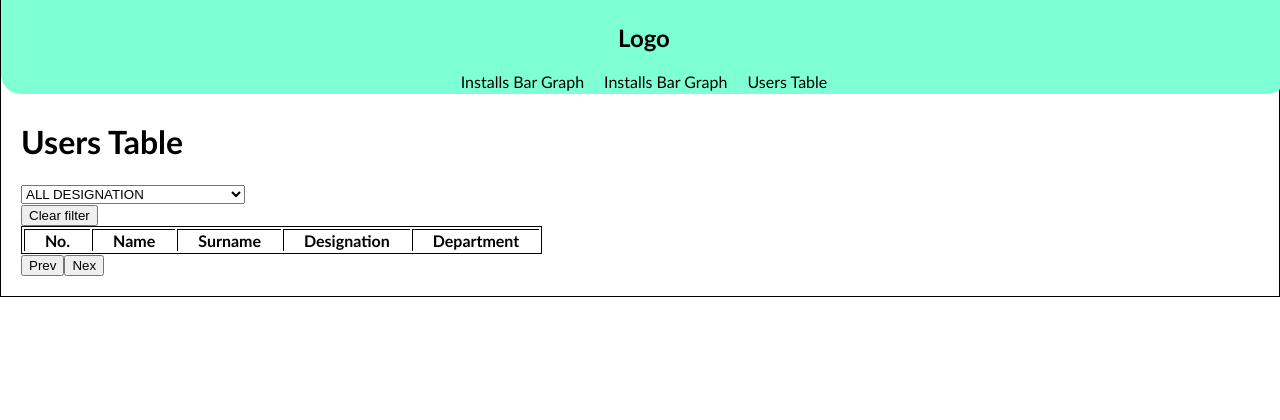
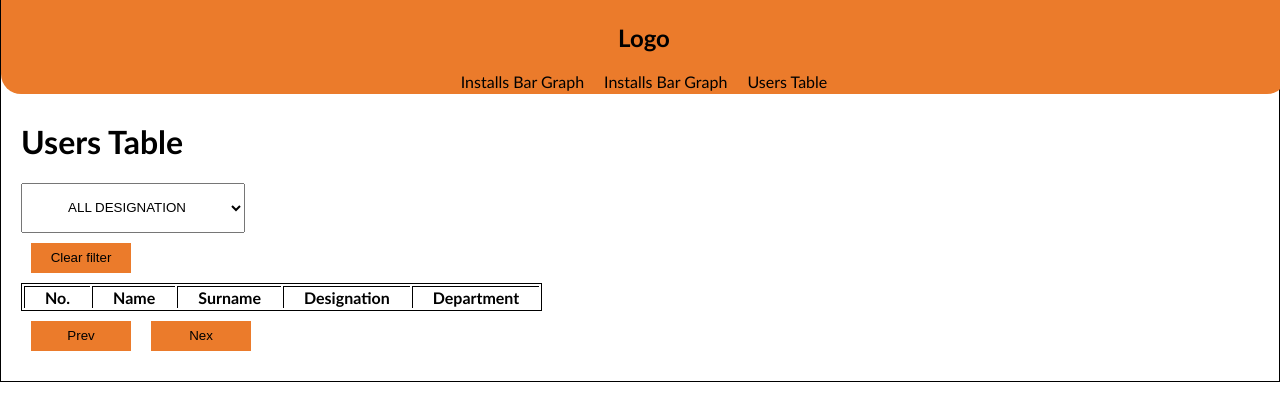
Before and after one commit to NeoDitjoe/myData, a Vue app: page /users-table in a window 1280 px wide. Shown: the top 420 px of the page. Built offline with nearby package versions, Linux system fonts and the light colour scheme.

Commit message:
theme color

```diff
--- a/src/appStyles.css
+++ b/src/appStyles.css
@@ -1,5 +1,5 @@
 .nav {
-  background-color: aquamarine;
+  background-color: rgb(235, 123, 43);
   padding: 3px;
   border-bottom-right-radius: 20px;
   border-bottom-left-radius: 20px;
--- a/src/components/users-table/Users-table.vue
+++ b/src/components/users-table/Users-table.vue
@@ -63,16 +63,19 @@ export default {
     },
 
     nextPage() {
+      if (Number(this.$route.query.page) < Math.floor(this.filteredUserData.length / 10)) {
         this.$router.push({
-        path: this.$router.currentRoute.value.fullPath,
           query: {
             ...this.$route.query,
             page: Number(this.$route.query.page) + 1
           }
         })
+
+        console.log()
         setTimeout(() => {
           window.location.reload()
         }, 100);
+      }
     },
 
     prevPage() {
@@ -93,13 +96,13 @@ export default {
   <h1 class="green">Users Table</h1>
 
   <form @change="designationQuery" action="#">
-    <select ref="designation">
+    <select ref="designation" class="select">
       <option>ALL DESIGNATION</option>
       <option v-for="option in designation" :key="option">{{ option }}</option>
     </select>
   </form>
 
-  <button @click="clearDesignationQuery">Clear filter</button>
+  <button class="button" @click="clearDesignationQuery">Clear filter</button>
 
   <table style="border: 1px solid black;">
     <tr>
@@ -121,8 +124,8 @@ export default {
     </tbody>
   </table>
 
-  <button @click="prevPage">Prev</button>
-  <button @click="nextPage">Nex</button>
+  <button class="button" :disabled="currentPage < 1" @click="prevPage">Prev</button>
+  <button class="button" :disabled="Number(currentPage) >= Math.floor(filteredUserData.length / 10)" @click="nextPage">Nex</button>
 
 </template>
 
--- a/src/components/users-table/user-table.css
+++ b/src/components/users-table/user-table.css
@@ -12,3 +12,22 @@
 .index{
   text-align: center;
 }
+
+.button{
+  width: 100px;
+  height: 30px;
+  margin: 10px;
+  background-color: rgb(235, 123, 43);
+  border: none;
+
+  cursor: pointer;
+}
+
+.select{
+  height: 50px;
+  text-align: center;
+}
+
+.select option:hover{
+  background-color: blueviolet;
+}
```
Also changed, not shown: src/assets/main.css (+0 -34 lines). Lines whose indentation alone changed are shown as unchanged.
